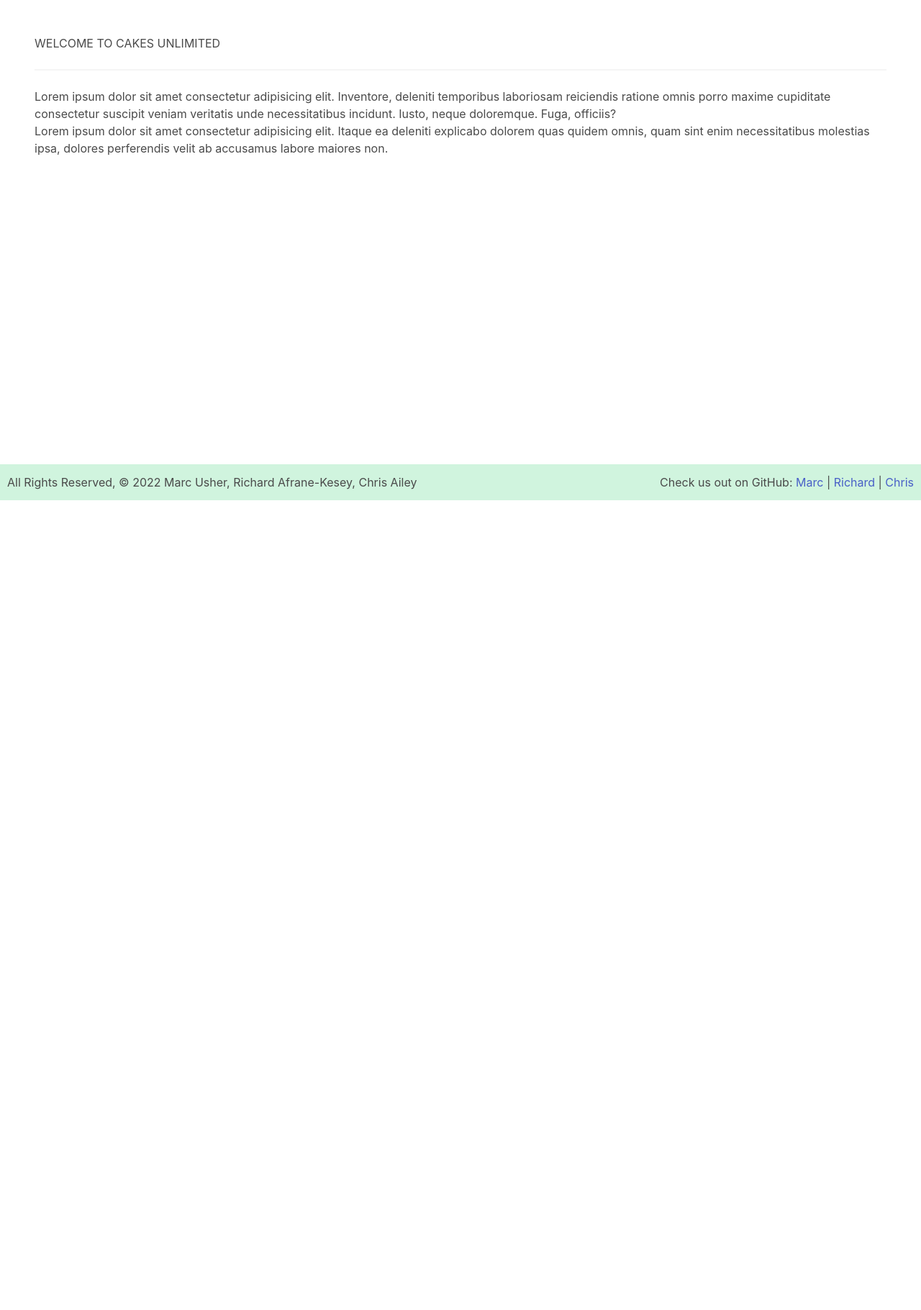
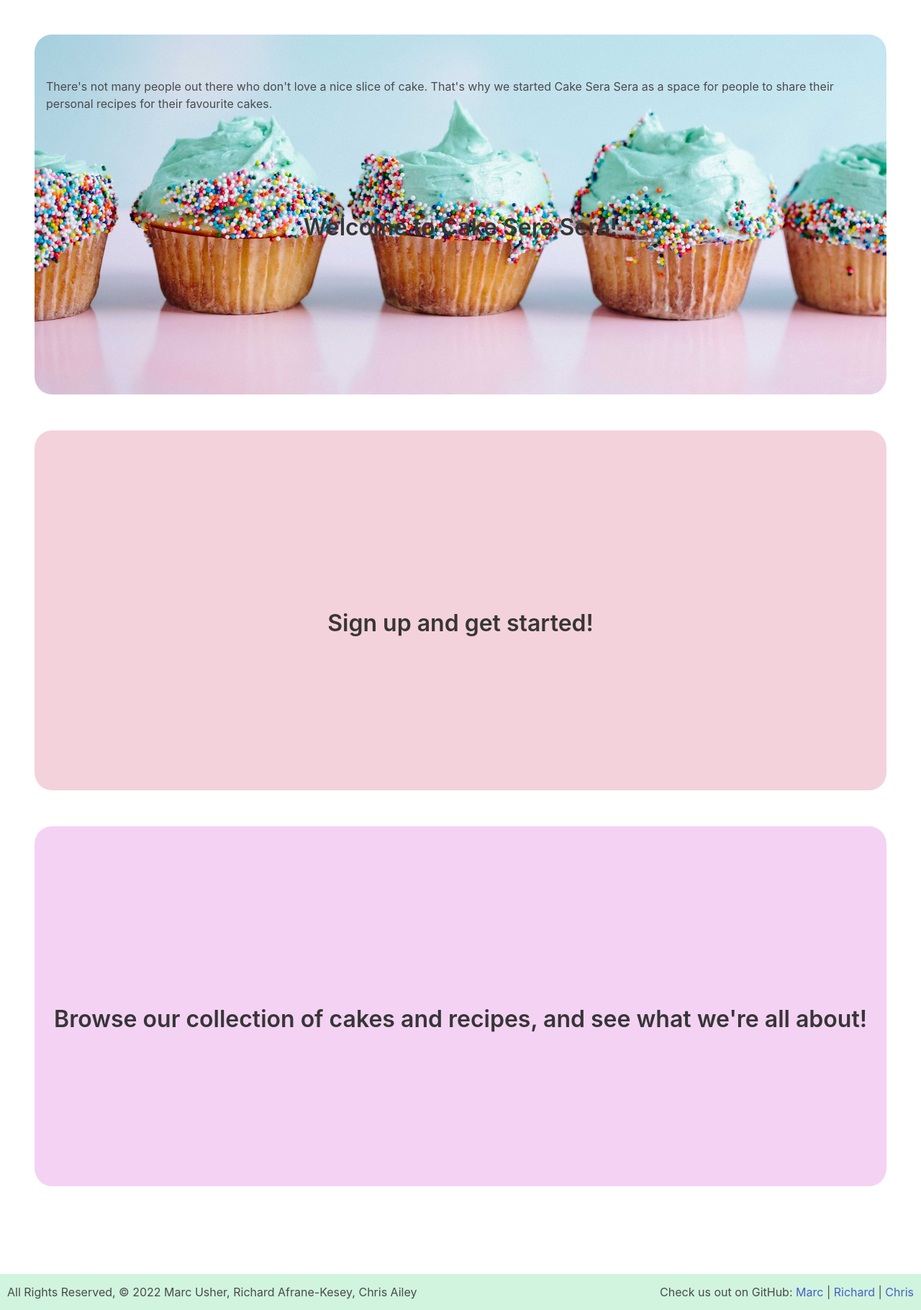
Before and after one commit to C-T-Ailey/Project-3-Cake-Recipe-Site, a Django app: page / in a window 1280 px wide. Shown: the part 105-1925 px from the top of the page at 72% size. Before the commit the page ends 800 px from the top, so only its background shows below. Run offline with Django 4.2, Linux system fonts and the light colour scheme.

Commit message:
continued styling home.html and base.html

```diff
--- a/cakeproject/main_app/static/css/style.css
+++ b/cakeproject/main_app/static/css/style.css
@@ -88,7 +88,7 @@ footer {
   background-repeat: no-repeat;
 }
 
-.title {
+.title-center {
   position: relative;
   text-align: center;
   top: 50%;
--- a/cakeproject/main_app/templates/base.html
+++ b/cakeproject/main_app/templates/base.html
@@ -53,7 +53,7 @@
         {% endfor %}
     {% endif %}
 
-    <main class="section">
+    <main>
         {% block content %}
 
         {% endblock %}
--- a/cakeproject/main_app/templates/home.html
+++ b/cakeproject/main_app/templates/home.html
@@ -5,6 +5,8 @@ Cakes cakes Cakes
 {% endblock %}
 
 {% block content %}
+
+<section class="section">
 
     {% if user.is_authenticated %}
 
@@ -15,7 +17,7 @@ Cakes cakes Cakes
     <section class="sect" style="background-color: #F4D2DB">
         <div class="container">
             <div class="cont1">
-            <h1 class="title">Add a cake and get involved!</h1>
+                <h1 class="title title-center">Add a cake and get involved!</h1>
             </div>
         </div>
     </section>
@@ -23,23 +25,44 @@ Cakes cakes Cakes
     <section class="sect" style="background-color: #F4D2F3">
         <div class="container">
             <div class="cont1">
-            <h1 class="title">Browse cakes and submit your own recipes!</h1>
+                <h1 class="title title-center">Browse cakes and submit your own recipes!</h1>
             </div>
         </div>
     </section>
 
     {% else %}
 
-<h1> WELCOME TO CAKES UNLIMITED </h1>
-<hr>
+    <section class="sect" id="splash">
+        <div class="container">
+            <div class="cont1">
+                <h1 class="title title-center">Welcome to Cake Sera Sera!</h1>
                 <p>
-Lorem ipsum dolor sit amet consectetur adipisicing elit. Inventore, deleniti temporibus laboriosam reiciendis ratione omnis porro maxime cupiditate consectetur suscipit veniam veritatis unde necessitatibus incidunt. Iusto, neque doloremque. Fuga, officiis?
+                    There's not many people out there who don't love a nice slice of cake.
+                    That's why we started Cake Sera Sera as a space for people to share their personal recipes for their favourite cakes.
                 </p>
-<p>
-    Lorem ipsum dolor sit amet consectetur adipisicing elit. Itaque ea deleniti explicabo dolorem quas quidem omnis, quam sint enim necessitatibus molestias ipsa, dolores perferendis velit ab accusamus labore maiores non.
+            </div>
+        </div>
+    </section>
 
-</p>
+    <section class="sect" style="background-color: #F4D2DB">
+        <div class="container">
+            <div class="cont1">
+                <h1 class="title title-center">Sign up and get started!</h1>
+            </div>
+        </div>
+    </section>
+
+    <section class="sect" style="background-color: #F4D2F3">
+        <div class="container">
+            <div class="cont1">
+                <h1 class="title title-center">Browse our collection of cakes and recipes, and see what we're all about!</h1>
+            </div>
+        </div>
+    </section>
 
     {% endif %}
 
+</section>
+
+
 {% endblock%}
```
Lines whose indentation alone changed are shown as unchanged.
